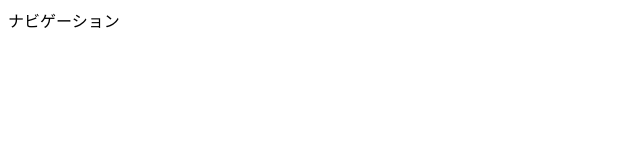
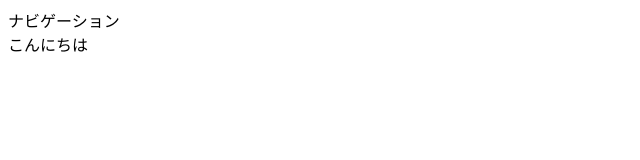
Before and after one commit to indiancow/first-github, a plain HTML site: page index.html in a window 1280 px wide. Shown: the full height of the page, 0-640 px from the left. Drawn offline with Linux system fonts and the light colour scheme.

```diff
--- a/index.html
+++ b/index.html
@@ -8,5 +8,6 @@
 </head>
 <body>
     <div>ナビゲーション</div>
+    <div>こんにちは</div>
 </body>
 </html>
```
